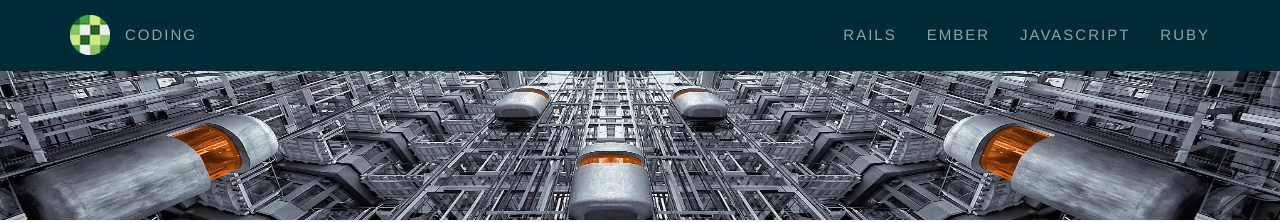
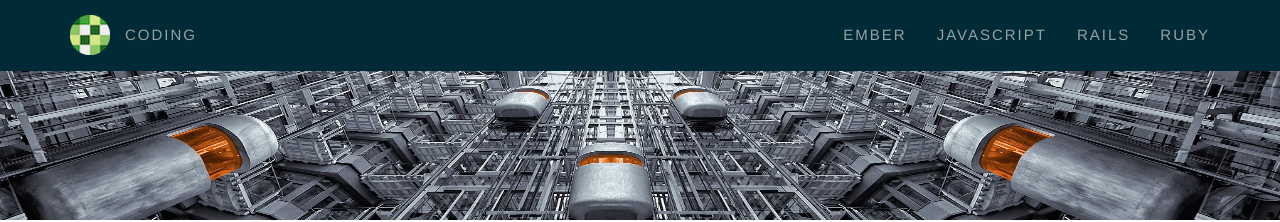
Before and after one commit to vnegrisolo/vnegrisolo.github.io, a Jekyll site: the page built from index.html, in a window 1280 px wide. Shown: the top 222 px of the page. Built offline with Jekyll 4.4.1, drawn with Linux system fonts in a browser that asks for light colours.

Commit message:
Sort top header categories by name

```diff
--- a/_includes/header.html
+++ b/_includes/header.html
@@ -16,7 +16,8 @@
     <div class="collapse navbar-collapse" id="bs-example-navbar-collapse-1">
       <ul class="nav navbar-nav navbar-right">
         {% assign pageCategory = page.category | default: page.categories.first %}
-        {% for category in site.categories %}
+        {% assign categories = site.categories | sort %}
+        {% for category in categories %}
           {% include header_link.html uri=category.first %}
         {% endfor %}
       </ul>
```
